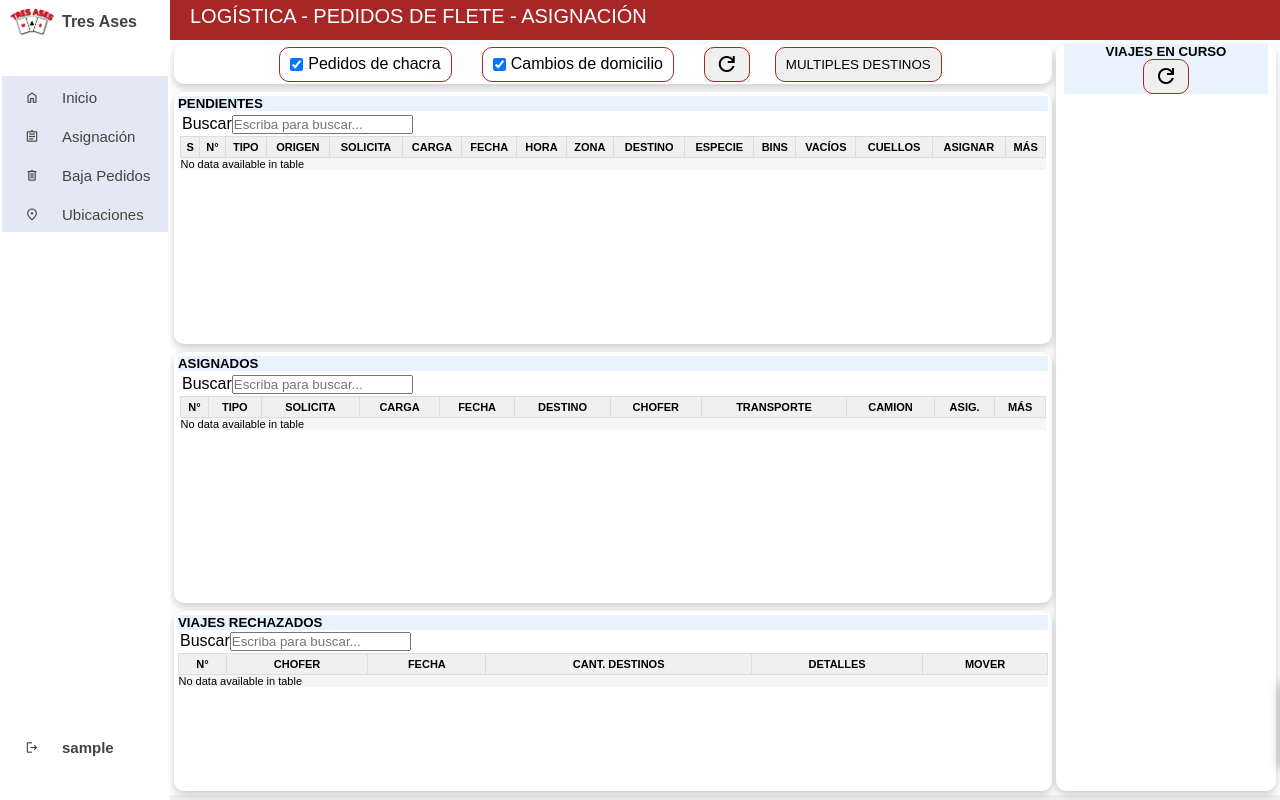
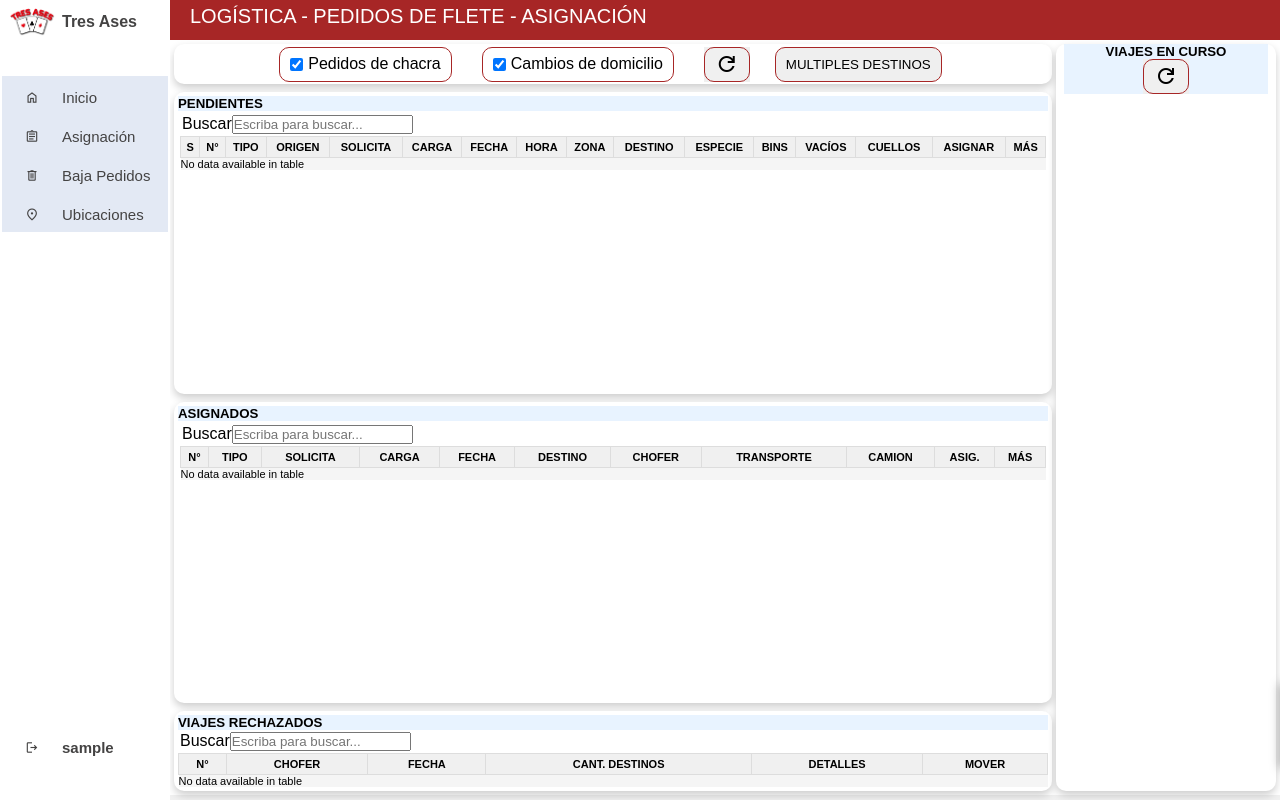
Before and after one commit to Proneutronxs/S3A, a Django app: page /logistica/pedidos-flete/asignacion/ in a window 1280 px wide. Run offline with Django 3.2, Linux system fonts and the light colour scheme; the visitor is signed in with stand-in values (Sample User, id 1); data that the repository does not hold is empty; parts of the project's set-up code (start-up, migrations or seed data) failed here and were passed over; some libraries are stand-ins or nearby versions.

Commit message:
logistica

```diff
--- a/Applications/Logistica/templates/Logistica/PedidosFlete/verPedidos.html
+++ b/Applications/Logistica/templates/Logistica/PedidosFlete/verPedidos.html
@@ -32,7 +32,9 @@
                 </div>
             </div>
         </div>
-        <div class="pfs-contenedor-completo">
+        <!-- <div class="pfs-contenedor-completo">
+
+        </div> -->
         <div class="pfs-rectangulo-verde">
             <div class="pfa-titulo-fondo">
                 <h5>PENDIENTES</h5>
@@ -110,7 +112,6 @@
 
                 </tbody>
             </table>
-            </div>
         </div>
     </div>
 
--- a/static/TresAses/css/style.css
+++ b/static/TresAses/css/style.css
@@ -1906,7 +1906,6 @@ input[type="checkbox"].input-checkbox {
   transition: transform 0.3s ease-in-out;
   box-shadow: 0 4px 8px rgba(0, 0, 0, 0.2);
   padding: 4px;
-  max-height: 40vh;
 }
 
 .pfa-titulo-fondo {
@@ -1914,7 +1913,7 @@ input[type="checkbox"].input-checkbox {
 }
 
 .pfs-rectangulo-verde-rechazados {
-  height: 180px;
+  max-height: 180px;
   border-radius: 10px;
   background-color: #ffffff;
   box-shadow: 0 2px 4px rgba(0, 0, 0, 0.1);
```
Lines whose indentation alone changed are shown as unchanged.
